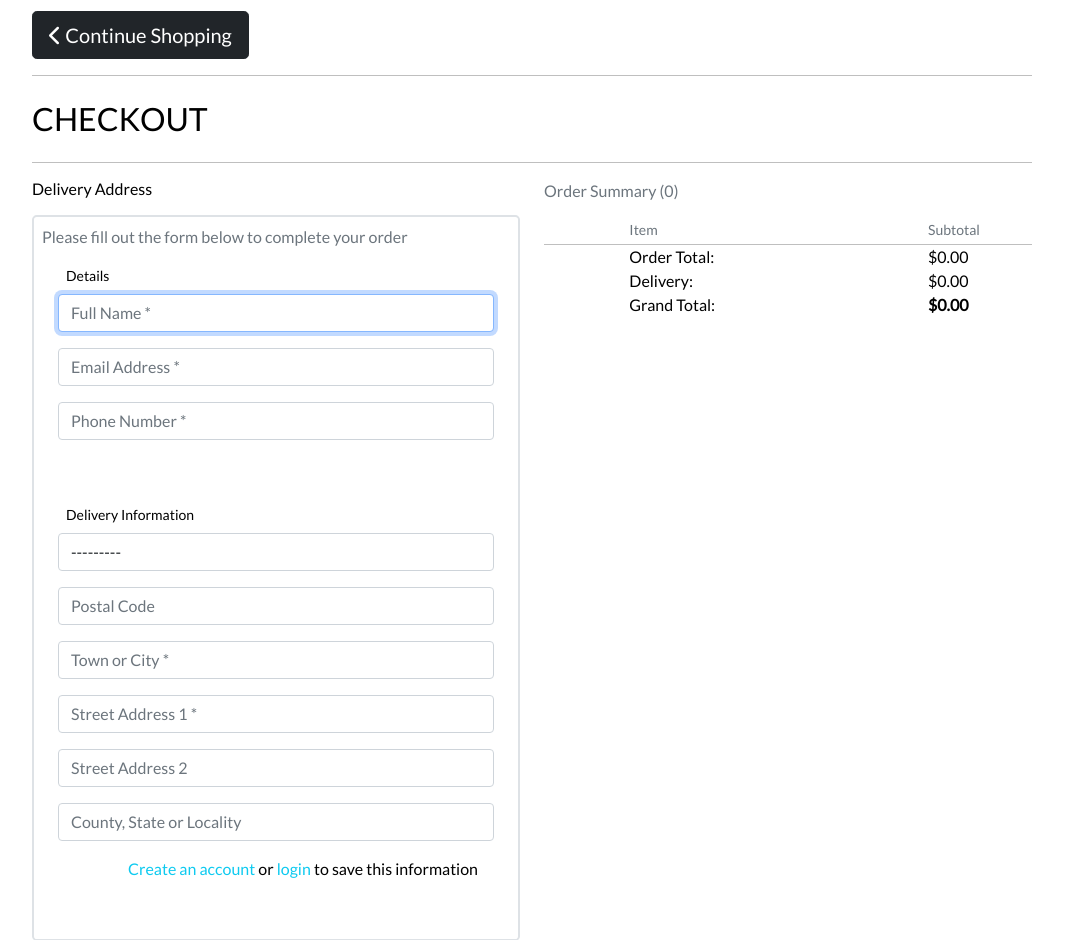
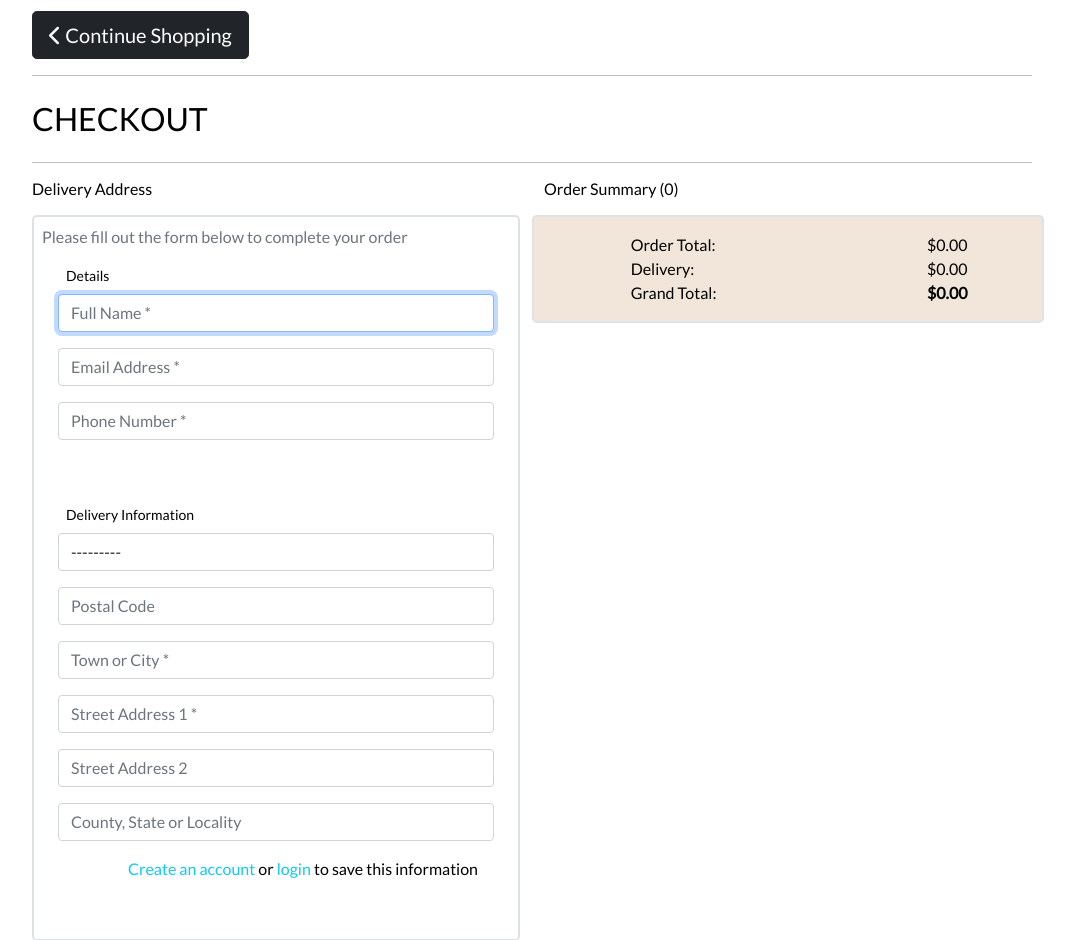
Before and after one commit to Yasi92/Happy-Pet, a Django app: template checkout/templates/checkout/checkout.html in a window 1280 px wide. Shown: the part 153-1093 px from the top of the page, without its empty margins (108-1183 px from the left). Run offline with Django 3.2, Linux system fonts and the light colour scheme; the template is opened without the code that fills it: values that come from a table or form of the project are taken from there, others are empty; some libraries are stand-ins or nearby versions.

Commit message:
Style the order summary column in checkout.html

```diff
--- a/checkout/templates/checkout/checkout.html
+++ b/checkout/templates/checkout/checkout.html
@@ -31,19 +31,22 @@
             <hr>
         </div>
     </div>
+
     <div class="row">
         <div class="col-12 col-lg-6 order-lg-last mb-5">
-            <p class="text-muted">Order Summary ({{ product_count }})</p>
-            <div class="row">
+            <h6 class="text-black">Order Summary ({{ product_count }})</h6>
+            <!-- <div class="row">
                 <div class="col-7 offset-2">
                     <p class="mb-1 mt-0 small text-muted">Item</p>
                 </div>
                 <div class="col-3 text-right">
                     <p class="mb-1 mt-0 small text-muted">Subtotal</p>
                 </div>
-            </div>
+            </div> -->
+            <div class="row my-3">
+                <div class="col-12 border border-2 rounded-3">
                     {% for item in bag_items %}
-            <div class="row">
+                    <div class="row border-bottom border-2 py-3">
                         <div class="col-2 mb-1">
                             <a href="#">
                                 {% if item.product.image1 %}
@@ -57,6 +60,8 @@
                             <p class="my-0"><strong>{{ item.product.name }}</strong></p>
                             <p class="my-0 small">Size:
                                 {% if item.product.has_sizes %}{{ item.size|upper }}{% else %}N/A{% endif %}</p>
+                            <p class="my-0 small">Color:
+                                {% if item.product.colors %}{{ item.color|upper }}{% else %}N/A{% endif %}</p>
                             <p class="my-0 small text-muted">Qty: {{ item.quantity }}</p>
                         </div>
                         <div class="col-3 text-right">
@@ -64,8 +69,8 @@
                         </div>
                     </div>
                     {% endfor %}
-            <hr class="my-0">
-            <div class="row text-black text-right">
+
+                    <div class="row text-black text-right py-3 bg-light">
                         <div class="col-7 offset-2">
                             <p class="my-0">Order Total:</p>
                             <p class="my-0">Delivery:</p>
@@ -75,6 +80,8 @@
                             <p class="my-0">${{ total | floatformat:2 }}</p>
                             <p class="my-0">${{ delivery | floatformat:2 }}</p>
                             <p class="my-0"><strong>${{ grand_total | floatformat:2 }}</strong></p>
+                        </div>
+                    </div>
                 </div>
             </div>
         </div>
```
Lines whose indentation alone changed are shown as unchanged.
